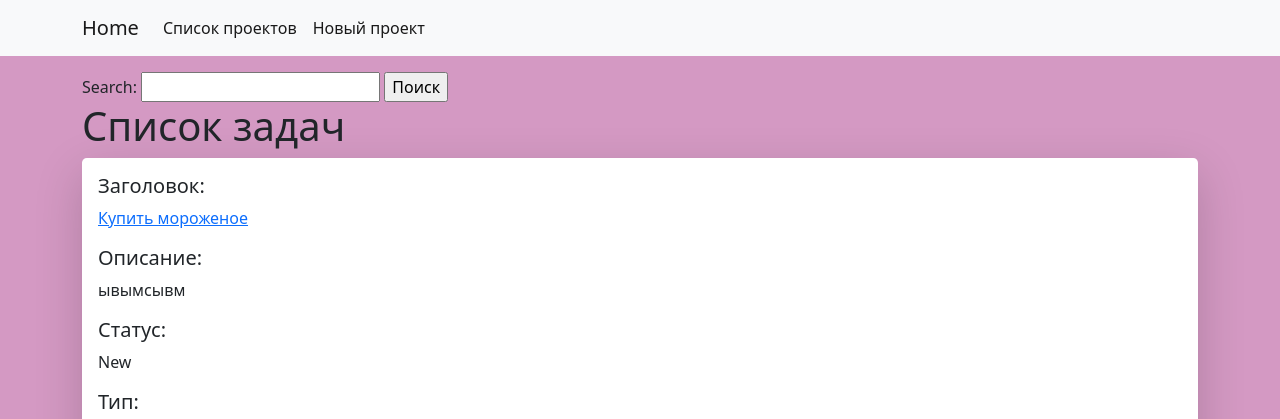
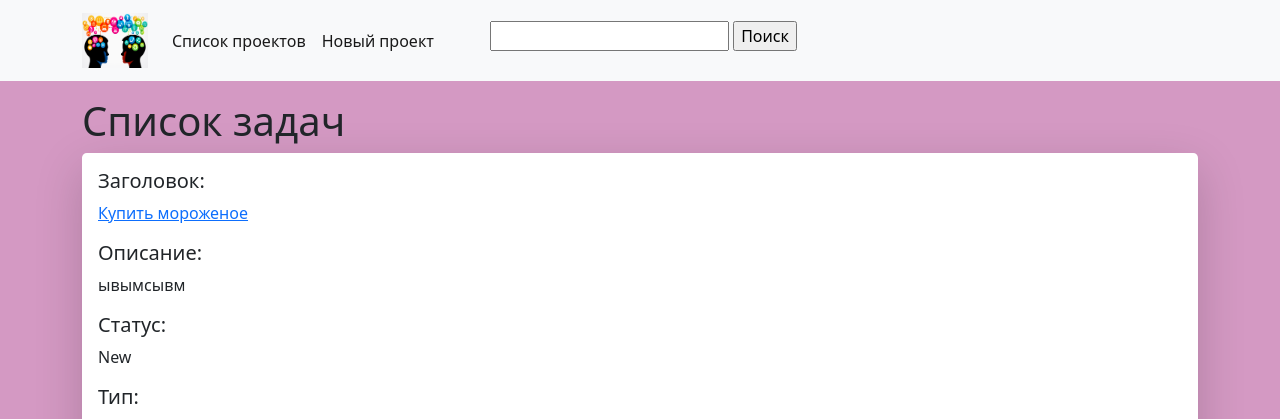
Before and after one commit to Nadezhda2205/homework_70_Nadezhda_Khovrich, a Django app: page / in a window 1280 px wide. Shown: the top 419 px of the page. Run offline with Django 4.2, Linux system fonts and the light colour scheme; data comes from the database, SQL or seed files in the repository.

Commit message:
Клонирования проекта задачи. Перенос поиска и добавление logo на base.html

```diff
--- a/issue/forms.py
+++ b/issue/forms.py
@@ -10,7 +10,7 @@ class TaskForm(forms.ModelForm):
 
 
 class SearchTaskForm(forms.Form):
-    search = forms.CharField(required=False)
+    search = forms.CharField(required=False, label='')
 
 
 class ProjectForm(forms.ModelForm):
--- a/templates/base.html
+++ b/templates/base.html
@@ -24,7 +24,8 @@
         <span class="navbar-toggler-icon"></span>
       </button>
       <div class="collapse navbar-collapse" id="navbarTogglerDemo01">
-        <a class="navbar-brand" href="{% url 'task_list' %}">Home</a>
+        <a class="navbar-brand" href="{% url 'task_list' %}"><img src="{% static 'css/img/logo.png' %}" alt="logo" height="55" width="66"></a>
+
         <ul class="navbar-nav me-auto mb-2 mb-lg-0">
           <li class="nav-item">
             <a class="nav-link active" aria-current="page" href="{% url 'project_list' %}">Список проектов</a>
@@ -32,6 +33,16 @@
           <li class="nav-item">
             <a class="nav-link active" aria-current="page" href="{% url 'project_create' %}">Новый проект</a>
           </li>
+          <div class="ms-5">
+            <form action="" method="GET">
+              {% csrf_token %}
+
+              {{ form}}
+
+              <input type="submit" value="Поиск">
+
+            </form>
+          </div>
         </ul>
       </div>
     </div>
--- a/templates/task_list.html
+++ b/templates/task_list.html
@@ -5,15 +5,6 @@
 {% endblock %}
 
 {% block content %}
-
-<form action="" method="GET">
-    {% csrf_token %}
-
-    {{ form}}
-
-    <input type="submit" value="Поиск">
-
-  </form>
 
 <h1>Список задач</h1>
 <div class="shadow-lg p-3 mb-5 bg-body rounded-3">
```
Also changed, not shown: static/css/img/logo.png (added).
